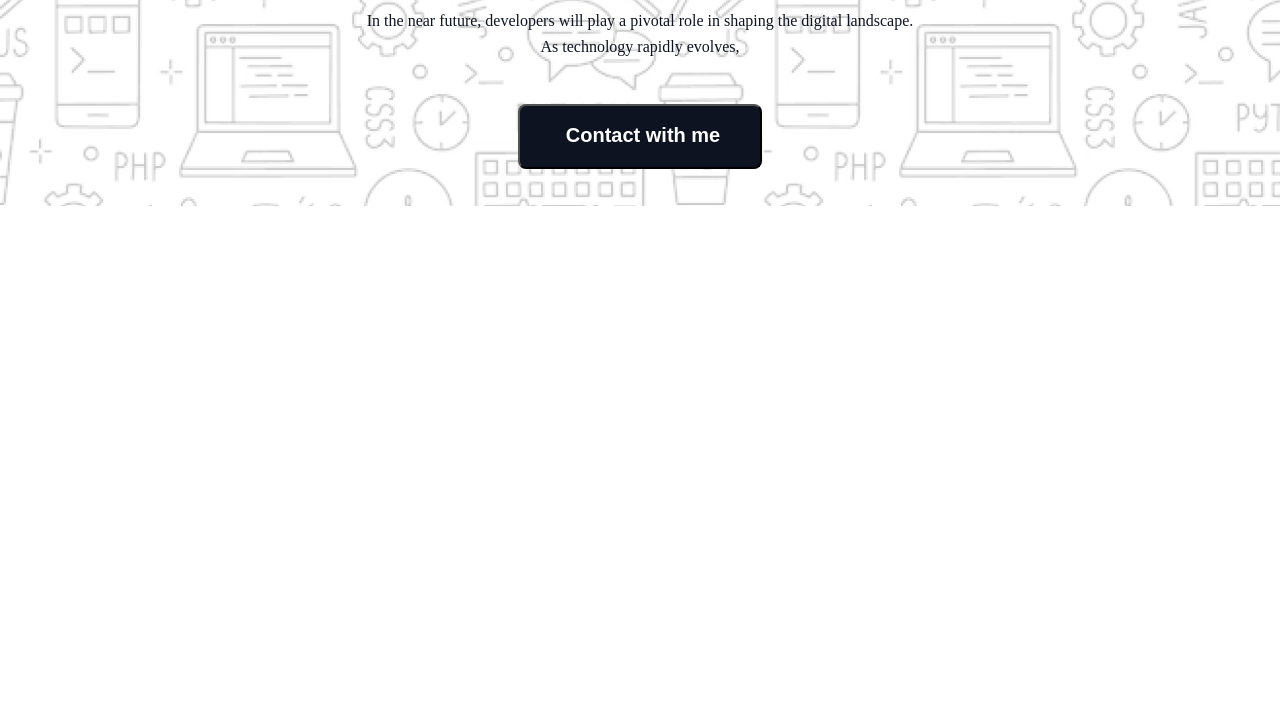
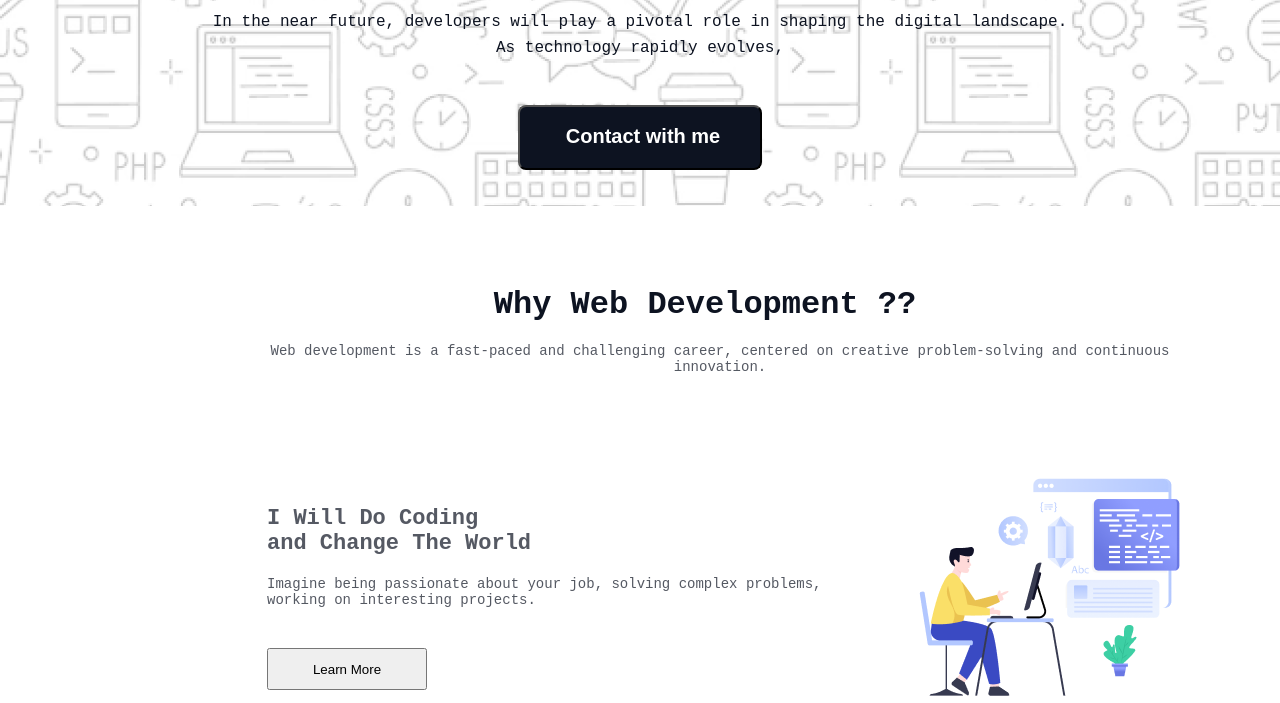
Before and after one commit to Rajaul09/assignment-dev, a plain HTML site: page index.html in a window 1280 px wide. Shown: the part 446-1149 px from the top of the page. Before the commit the page ends 800 px from the top, so only its background shows below. Drawn offline with Linux system fonts and the light colour scheme; a web font is replaced by a local one.

Commit message:
main section one is done

```diff
--- a/index.html
+++ b/index.html
@@ -1,21 +1,72 @@
 <!DOCTYPE html>
 <html lang="en">
+
 <head>
     <meta charset="UTF-8">
     <meta name="viewport" content="width=device-width, initial-scale=1.0">
     <title>Developer</title>
+    <link rel="preconnect" href="https://fonts.googleapis.com">
+    <link rel="preconnect" href="https://fonts.gstatic.com" crossorigin>
+    <link href="https://fonts.googleapis.com/css2?family=Azeret+Mono:ital,wght@0,100..900;1,100..900&display=swap"
+        rel="stylesheet">
     <link rel="stylesheet" href="./style.css">
 </head>
-<body>
+
+<body class="front">
     <section class="banner">
         <div class="banner-div">
             <img class="banner-img" src="./asset/Group.png" alt="">
             <h2 class="banner-title">"In the near future, I hope to <br> become a Developer."</h2>
-    <p class="banner-descripition">In the near future, developers will play a pivotal role in shaping the digital landscape. <br>As technology rapidly evolves,</p>
+            <p class="banner-descripition">In the near future, developers will play a pivotal role in shaping the
+                digital landscape. <br>As technology rapidly evolves,</p>
             <ul>
                 <li><button class="banner-btn">Contact with me</button></li>
             </ul>
         </div>
     </section>
+    <section class="bodypart-one">
+
+       <div class="headingdiv">
+
+        <h2 class="pageheading">Why Web Development ??</h2>
+        <p class="Layerp">Web development is a fast-paced and challenging career, centered on creative problem-solving and continuous
+            innovation.</p>
+       </div>
+
+        <div class="Layer_1">
+            <div class="content-1">
+                <h3 class="Layerheading">I Will Do Coding <br> and Change The World</h3>
+                <p class="Layerp">Imagine being passionate about your job, solving complex problems,<br> working on
+                    interesting projects.</p>
+                <button class="Layerbtn">Learn More</button>
+            </div>
+            <div>
+                <img src="./asset/Layer_1.png" alt="Layer_1 picture">
+            </div>
+        </div>
+        <div class="layer-2">
+            <div>
+                <img src="./asset/Group 3.png" alt="Layer_1 picture">
+            </div>
+            <div class="content-1">
+                <h3 class="Layerheading">I will help People by creating <br> Modern Web System</h3>
+                <p class="Layerp">Imagine being passionate about your job, solving complex problems,<br> working on
+                    interesting projects.</p>
+                <button class="Layerbtn">Learn More</button>
+            </div>
+        </div>
+        <div class="layer-3">
+            <div class="content-1">
+                <h3 class="Layerheading">I Will Do Coding <br> and Change The World</h3>
+                <p class="Layerp">Imagine being passionate about your job, solving complex problems,<br> working on
+                    interesting projects.</p>
+                <button class="Layerbtn">Learn More</button>
+            </div>
+            <div>
+                <img src="./asset/Group 4.png" alt="Layer_1 picture">
+            </div>
+        </div>
+    </section>
 </body>
+
 </html>
--- a/style.css
+++ b/style.css
@@ -2,6 +2,12 @@
     margin: 0;
     padding: 0;
 }
+.front{
+    font-family: "Azeret Mono", monospace;
+    font-optical-sizing: auto;
+    font-weight: <weight>;
+    font-style: normal;
+  }
 .banner{
     background-image: url('./asset/Hero-bg.png');
     background-repeat: no-repeat;
@@ -14,8 +20,8 @@
     padding-top: 26px;
 }
 .banner-img{
-width: 240.28px;
-height: 240px;
+    width: 240.28px;
+    height: 240px;
 }
 .banner-title{
     color: rgb(13, 19, 33);
@@ -43,3 +49,72 @@ height: 240px;
     width: 244px;
     height: 65px;
 }
+.bodypart-one{
+    width: 946px;
+    height: 1233px;
+    justify-content: center;
+    text-align: center;
+    /* background-color: beige; */
+    margin-left: 247px;
+    margin-right: 247px;
+    margin-top: 80px;
+}
+.Layer_1{
+    display: flex;
+    flex-direction: row;
+    align-items: center;
+    justify-content: space-between;
+    margin-top: 32px;
+    margin-bottom: 120px;
+}
+.Layerheading{
+    font-size: 22px;
+    font-weight: 700;
+    color: rgba(13, 19, 33, 0.7);
+    margin: 20px;
+}
+.Layerp{
+    font-size: 14px;
+    font-weight: 400;
+    color: rgb(13, 19, 33);
+    opacity: 0.7;
+    margin: 20px;
+}
+.Layerbtn{
+    width: 160px;
+    height: 42px;
+    margin: 20px;
+    padding: 12px 20px 12px 20px;
+
+}
+.content-1{
+    text-align: left;
+}
+.pageheading{
+    color: rgb(13, 19, 33);
+    font-size: 32px;
+    font-weight: 800;
+    padding-right: 30px;
+}
+.headingdiv{
+    align-items: center;
+    margin-top: 30px;
+    margin-bottom: 100px;
+}
+.layer-2{
+    display: flex;
+    flex-direction: row;
+    align-items: center;
+    justify-content: space-between;
+    margin-top: 32px;
+    margin-bottom: 120px;
+}
+.layer-3{
+
+    display: flex;
+    flex-direction: row;
+    align-items: center;
+    justify-content: space-between;
+    margin-top: 32px;
+
+}
```
Lines whose indentation alone changed are shown as unchanged.
